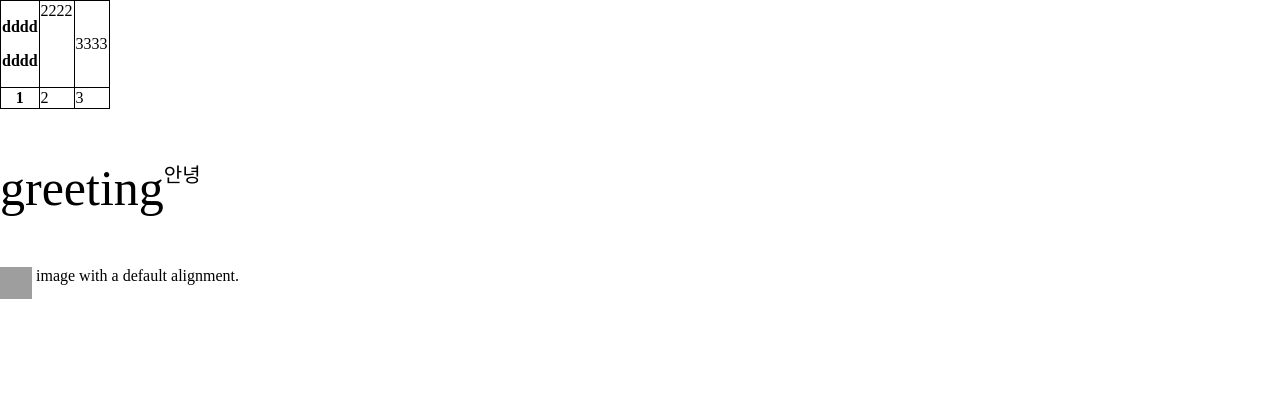
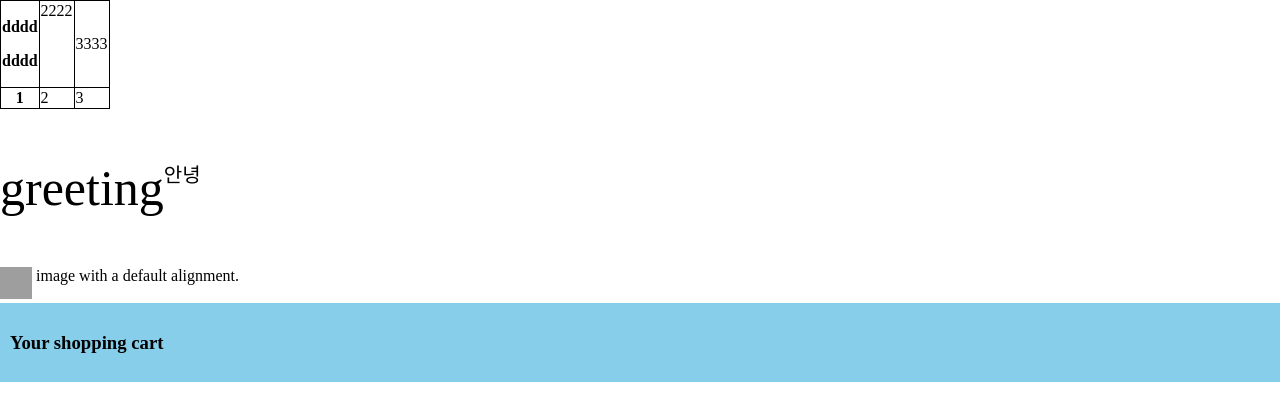
Before and after one commit to gwanil/HTML_CSS_Study, a plain HTML site: page cart.html in a window 1280 px wide. Drawn offline with Linux system fonts and the light colour scheme; grey boxes are pictures that could not be loaded.

Commit message:
cart 과제

```diff
--- a/cart.html
+++ b/cart.html
@@ -33,6 +33,13 @@
 
     <div> <img src="https://mdn.mozillademos.org/files/12245/frame_image.svg" width="32" height="32"> <span style="vertical-align: top;">image with a default alignment.</span></div>
 
+    <div class="cart_background">
+        <h3>Your shopping cart</h3>
+    </div>
+
+
+
+
 
 </body>
 </html>
--- a/css/main.css
+++ b/css/main.css
@@ -168,3 +168,8 @@ td,th {
 table {
     border-collapse: collapse;
 }
+
+.cart_background {
+    background-color: skyblue;
+    padding: 10px;
+}
```
